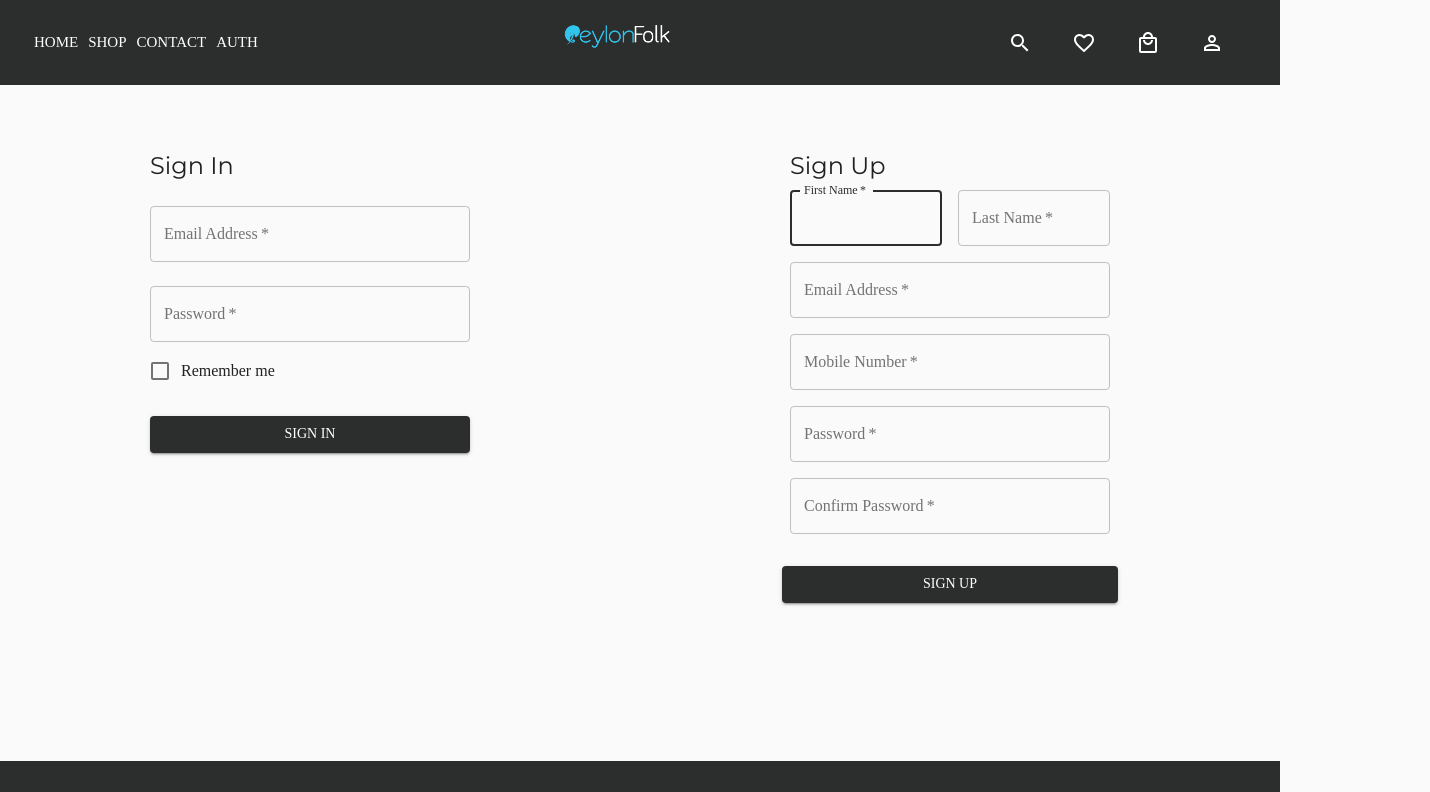
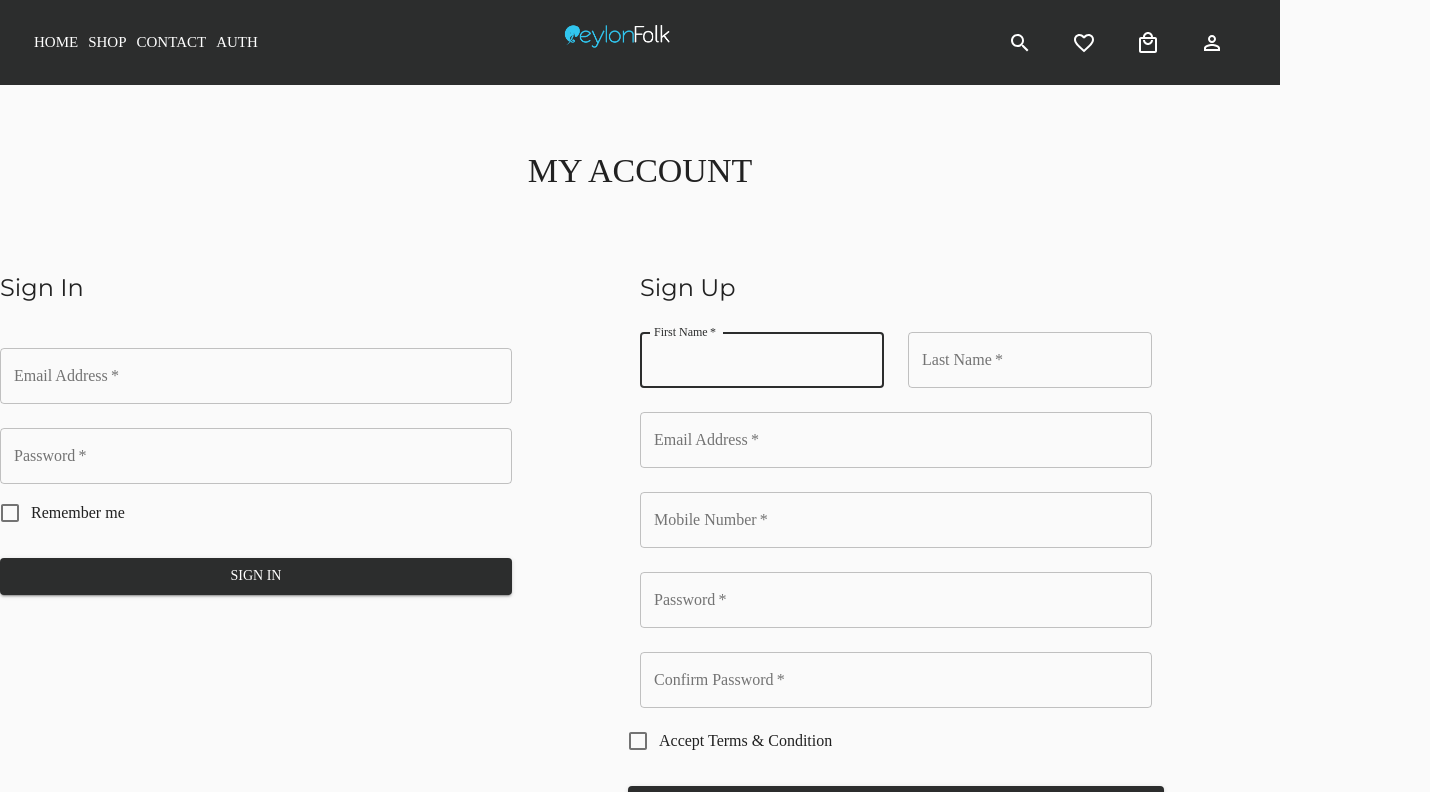
Before and after one commit to Kavindu1997/CeylonFolk, a React (Create React App) app in the folder client/: page /auth in a window 1280 px wide. Shown: the top 792 px of the page, 1430 px wide, since content can reach past the window. Built offline with nearby package versions, Linux system fonts and the light colour scheme.

Commit message:
update signin / signup

```diff
--- a/client/src/components/User/User.js
+++ b/client/src/components/User/User.js
@@ -9,15 +9,16 @@ import Grid from '@material-ui/core/Grid';
 import Typography from '@material-ui/core/Typography';
 import useStyles from './UserStyle';
 
-
 export default function User() {
     const classes = useStyles();
 
     return (
-        <Grid container style={{margin:'150px'}}>
+        <container>
+            <Typography variant="h4" style={{marginTop:'150px',textAlign: 'center'}}> MY ACCOUNT</Typography>
+            <Grid container style={{marginTop:'80px',align:'center'}}>
             <CssBaseline />
-            <Grid item md={6}  >
-                <Typography component="h1" variant="h5" style={{fontFamily:'Montserrat'}}>Sign In</Typography>
+            <Grid item md={6} style={{align:'center'}}>
+                <Typography component="h1" variant="h5" style={{fontFamily:'Montserrat'}}>Sign In</Typography><br></br>
                 <form className={classes.form} noValidate>
                     <TextField
                         variant="outlined"
@@ -54,10 +55,10 @@ export default function User() {
                     >Sign In</Button>
                 </form>
             </Grid>
-            <Grid item md={6}>
-                <Typography component="h1" variant="h5" style={{fontFamily:'Montserrat'}}>Sign Up</Typography>
+            <Grid item md={6} style={{align:'center'}}>
+                <Typography component="h1" variant="h5" style={{fontFamily:'Montserrat'}}>Sign Up</Typography><br></br>
                 <form className={classes.form} noValidate>
-                <Grid container spacing={2}>
+                <Grid container spacing={3}>
                     <Grid item xs={12} sm={6}>
                         <TextField
                             autoComplete="fname"
@@ -127,6 +128,10 @@ export default function User() {
                             autoComplete="confirm-password"
                         />
                     </Grid>
+                    <FormControlLabel
+                        control={<Checkbox value="remember" color="primary" />}
+                        label="Accept Terms & Condition"
+                    />
                     <Button
                         type="submit"
                         fullWidth
@@ -137,6 +142,8 @@ export default function User() {
                 </Grid>
                 </form>
             </Grid>
-        </Grid>
+            </Grid>
+        </container>
+
   );
 }
--- a/client/src/components/User/UserStyle.js
+++ b/client/src/components/User/UserStyle.js
@@ -11,7 +11,7 @@ const useStyles = makeStyles((theme) => ({
         padding: '100px',
     },
     form: {
-        width: '50%',
+        width: '80%',
         marginTop: theme.spacing(1),
         fontFamily:'Montserrat',
     },
```
